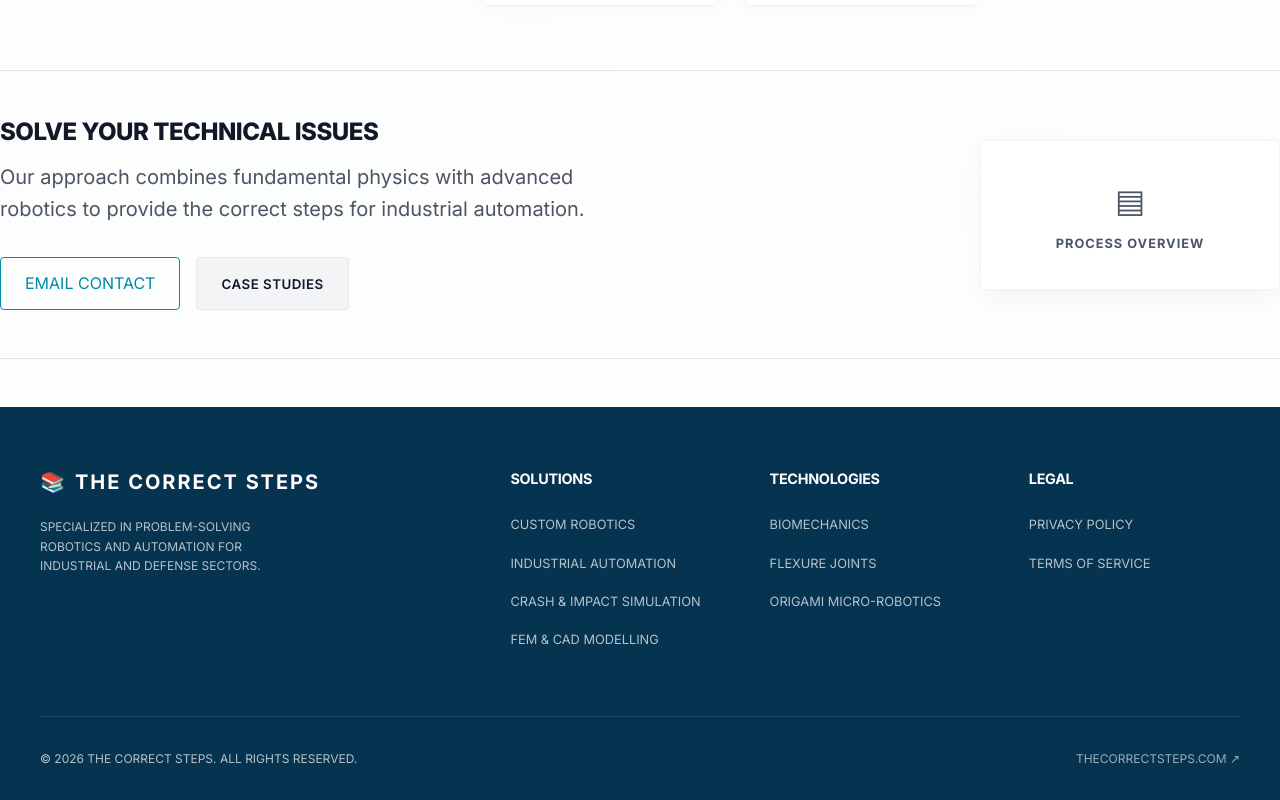
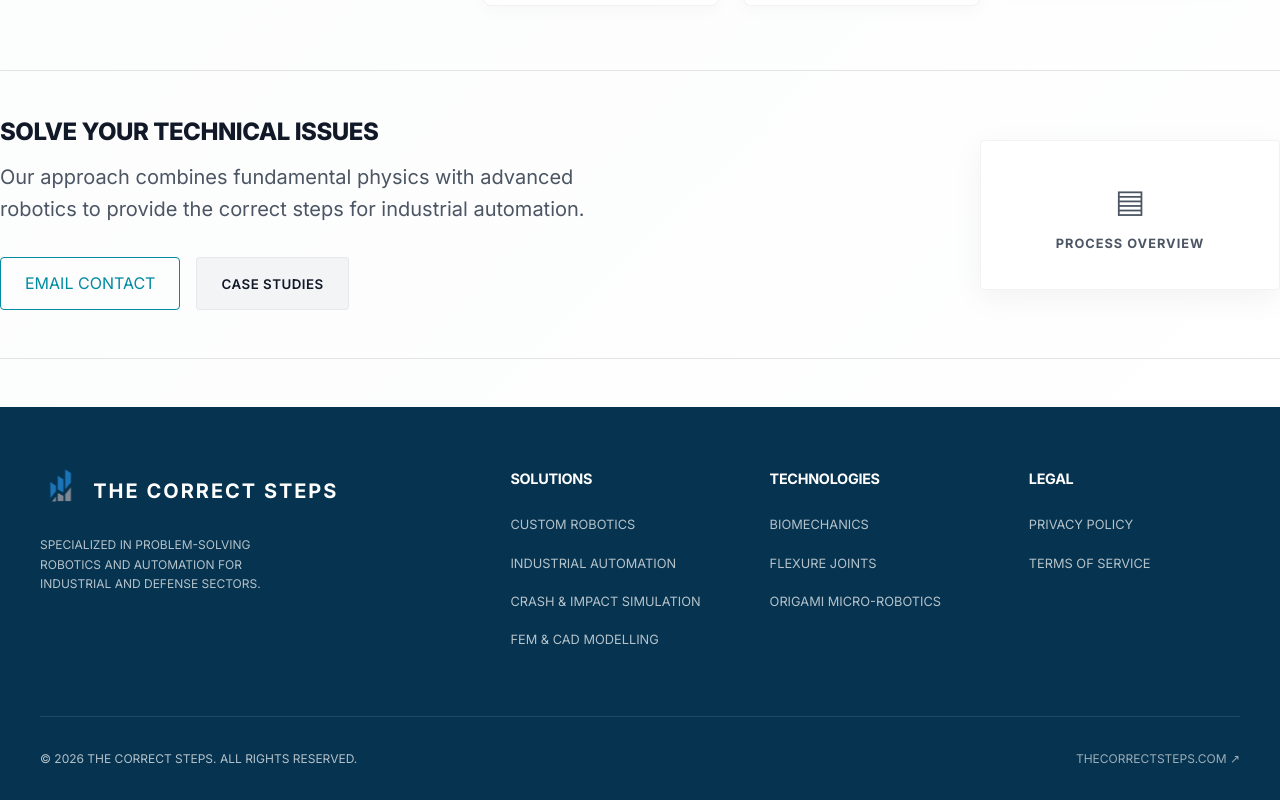
Before and after one commit to MayurSoni2003/csc-web, a Next.js app: page / in a window 1280 px wide. Shown: the part 2098-2898 px from the top of the page. Built offline with nearby package versions, Linux system fonts and the light colour scheme.

Commit message:
Fix footer logo

```diff
--- a/app/page.tsx
+++ b/app/page.tsx
@@ -283,7 +283,16 @@ export default function Page() {
         <FadeInUp className="container">
           <div className="footer-top">
             <div className="footer-brand">
-              <h3><span className="accent">📚</span> THE CORRECT STEPS</h3>
+              <h3>
+                <span className="accent">
+                  <img
+                    src="/assets/csc_logo.png"
+                    alt="CSC Logo"
+                    style={{ height: '64px', width: 'auto', objectFit: 'contain', display: 'block', margin: '-12px 0' }}
+                  />
+                </span>
+                THE CORRECT STEPS
+              </h3>
               <p>SPECIALIZED IN PROBLEM-SOLVING ROBOTICS AND AUTOMATION FOR INDUSTRIAL AND DEFENSE SECTORS.</p>
             </div>
             <div className="footer-links">
```
